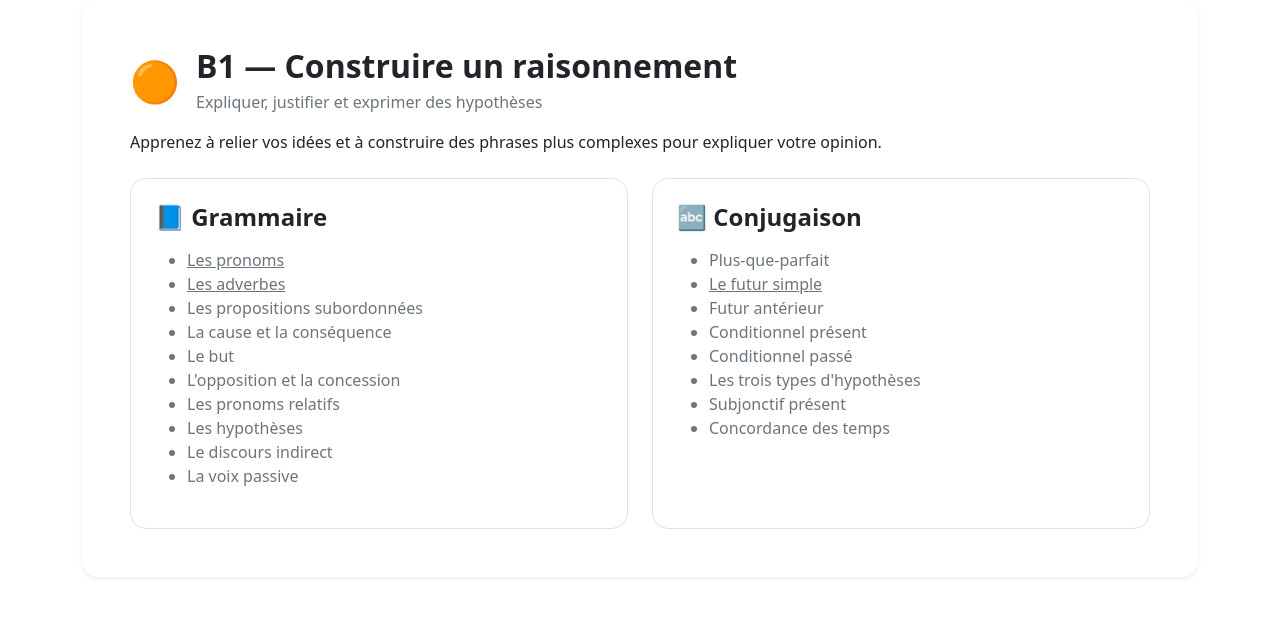
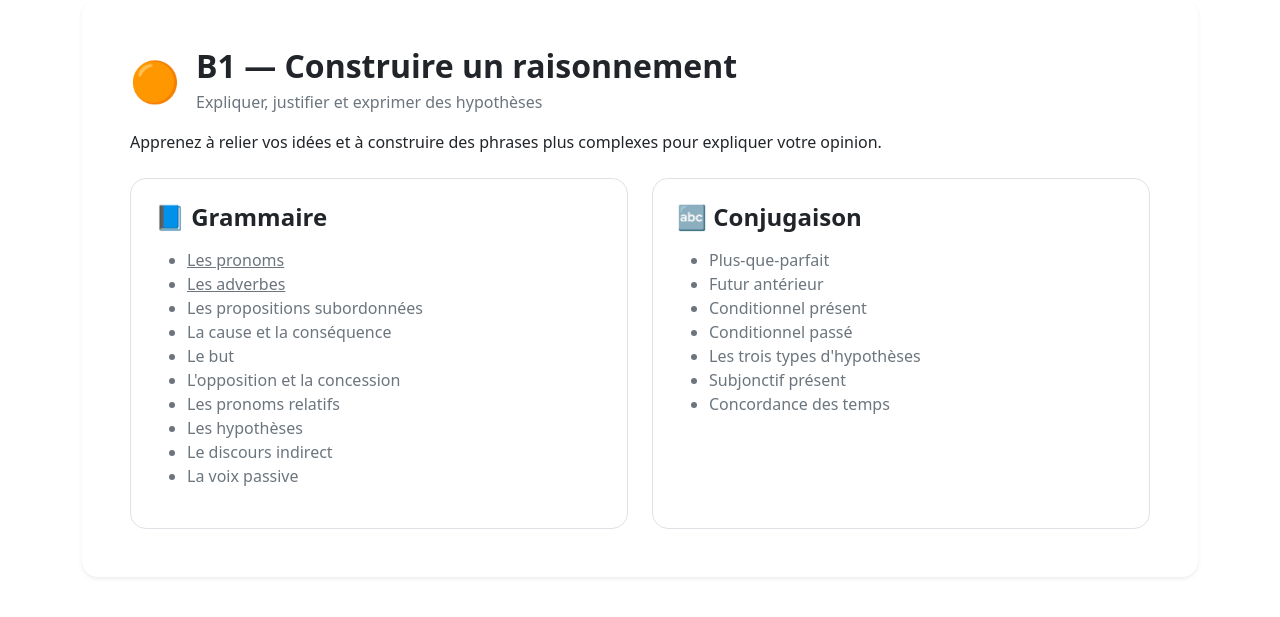
Before and after one commit to Rmerhej/french-for-beginners, a Spring app: page /supports-de-cours in a window 1280 px wide. Shown: the part 2080-2697 px from the top of the page. Run offline with Thymeleaf, Linux system fonts and the light colour scheme; the template is opened without the code that fills it, so the values that code supplies are empty; some of the project's set-up classes (security, data sources, template engines, error pages and the like) are left out, and stand-ins take their place; database files in the repository are not loaded.

Commit message:
pb doublons futurSimple dans niveau A2 et B1 reglé

```diff
--- a/src/main/java/com/apprendrefr/controller/StaticPagesController.java
+++ b/src/main/java/com/apprendrefr/controller/StaticPagesController.java
@@ -130,7 +130,7 @@ public class StaticPagesController {
         return "passéComposéOuImparfait";
     }
 /// ///////////////////////////////////////////////////////////////////////////////////////////////////
-    @GetMapping("/futursimple")
+    @GetMapping("/futurSimple")
     public String allerSurfuturSimple() {
         return "futurSimple";
     }
--- a/src/main/resources/templates/supports-de-cours.html
+++ b/src/main/resources/templates/supports-de-cours.html
@@ -559,7 +559,7 @@
                                     </a>
                                 </li>
                                 <li>
-                                    <a th:href="@{/LefuturSimple}"
+                                    <a th:href="@{/futurSimple}"
                                        aria-label="Futur simple"
                                        class="text-secondary">
                                         Le futur simple
@@ -684,13 +684,6 @@
 
                             <ul class="text-secondary">
                                 <li>Plus-que-parfait</li>
-                                <li>
-                                    <a th:href="@{/futursimple}"
-                                       aria-label="Le futur simple"
-                                       class="text-secondary">
-                                        Le futur simple
-                                    </a>
-                                </li>
                                 <li>Futur antérieur</li>
                                 <li>Conditionnel présent</li>
                                 <li>Conditionnel passé</li>
```
